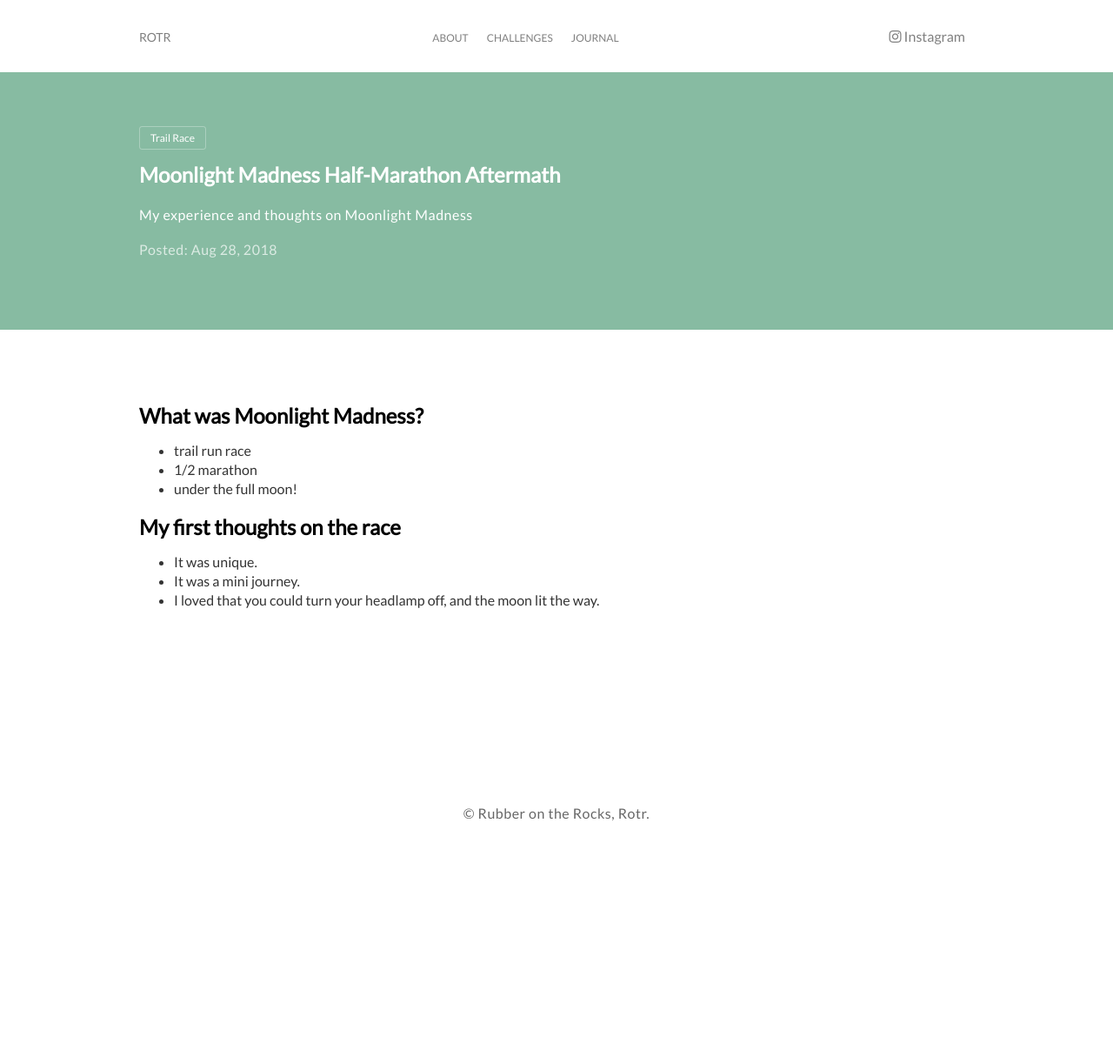
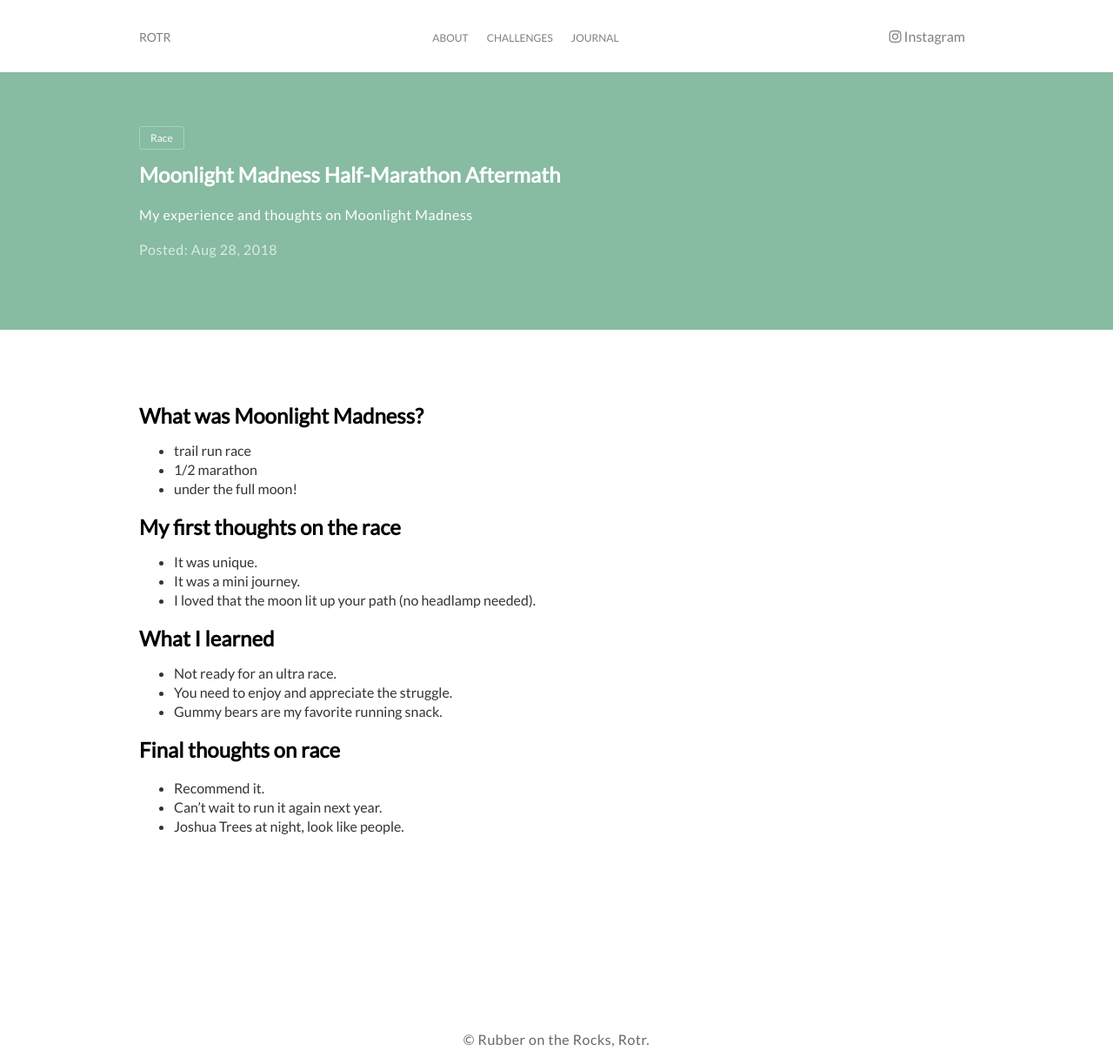
Before and after one commit to enriquezm/rotr, a Jekyll site: the page built from _posts/2018-08-27-moonlight-madness-aftermath.md, in a window 1280 px wide. Shown: the whole page at 87% size. Built offline with Jekyll 4.4.1, drawn with Linux system fonts in a browser that asks for light colours; nearby versions of some CDN libraries; comment, search, counter and statistics services are not loaded; before the commit the page ends 963 px from its top, so only the background shows below that.

Commit message:
Finish post.

```diff
--- a/_posts/2018-08-27-moonlight-madness-aftermath.md
+++ b/_posts/2018-08-27-moonlight-madness-aftermath.md
@@ -3,7 +3,7 @@ layout: post
 title:  "Moonlight Madness Half-Marathon Aftermath"
 date:   2018-08-27 19:42:18 -0700
 lead: "My experience and thoughts on Moonlight Madness"
-category: "Trail Race"
+category: "Race"
 published: true
 ---
 
@@ -15,4 +15,14 @@ published: true
 ## My first thoughts on the race
 - It was unique.
 - It was a mini journey.
-- I loved that you could turn your headlamp off, and the moon lit the way.
+- I loved that the moon lit up your path (no headlamp needed).
+
+## What I learned
+- Not ready for an ultra race.
+- You need to enjoy and appreciate the struggle.
+- Gummy bears are my favorite running snack.
+
+# Final thoughts on race
+- Recommend it.
+- Can't wait to run it again next year.
+- Joshua Trees at night, look like people.
```
